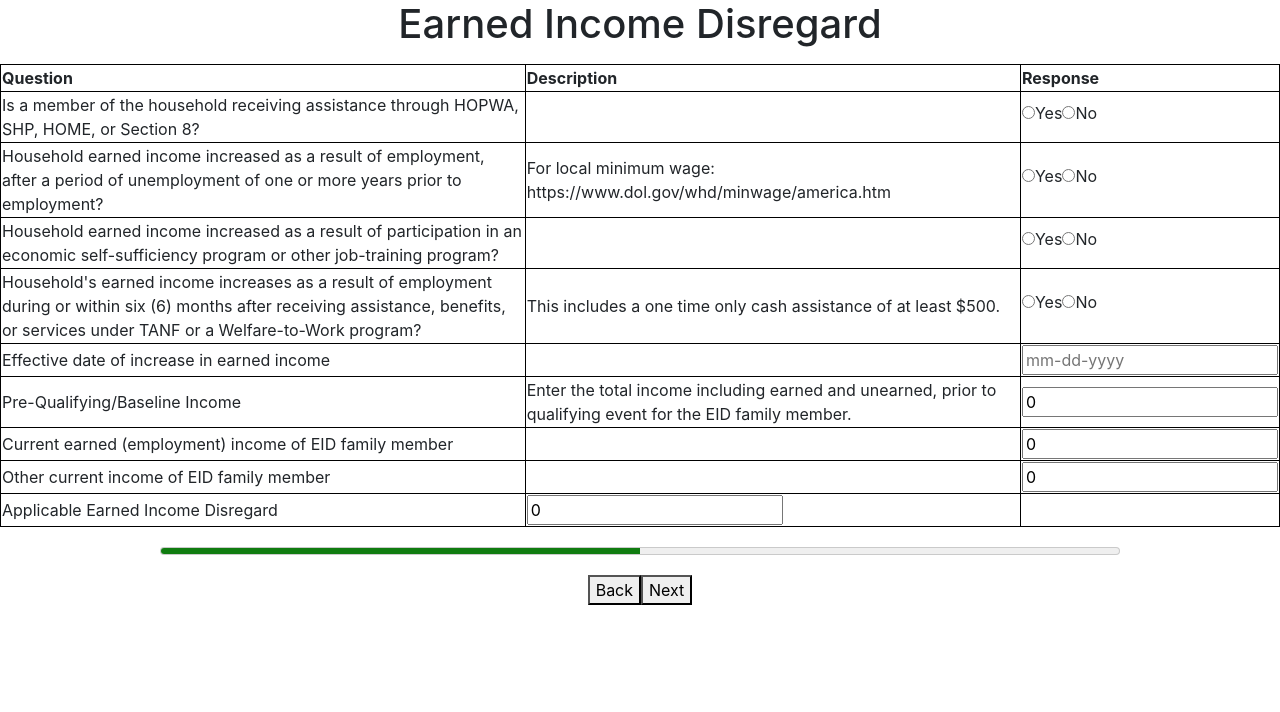
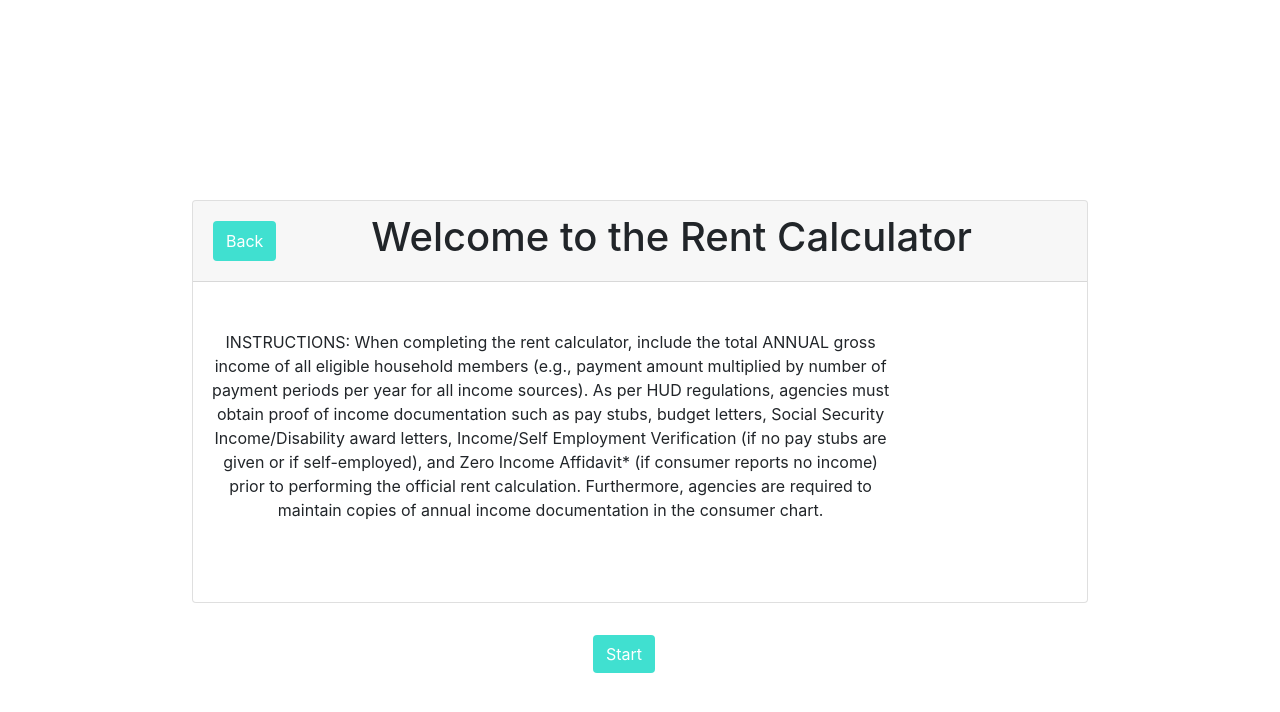
Before and after one commit to J-ah1/Housing-Rent-Calculator, a React (Create React App) app in the folder Client/: page /rentcalc/1 in a window 1280 px wide. Shown: the top 712 px of the page. Built offline with nearby package versions, Linux system fonts and the light colour scheme.

Commit message:
Modified: Styling for Rent Calculator

```diff
--- a/Client/src/Components/RentCalculator.js
+++ b/Client/src/Components/RentCalculator.js
@@ -16,7 +16,7 @@ class RentCalculator extends Component {
         super(props);
         this.state={
             id: -1,
-            page: 3,
+            page: 0,
             startDate: null,
             incomeIncreaseDate: false,
             page1Results: new Array(11).fill(0),
@@ -309,18 +309,19 @@ class RentCalculator extends Component {
 
         switch(this.state.page){
             case(0):
-                button = <button type="button" onClick={this.clickedNext}>Start</button>
+                button = <button className="btn text-white rent-calc-button" type="button" onClick={this.clickedNext}>Start</button>
                 break;
             case(5):
-                button = <button type="button" onClick={this.clickedBack}>Back</button>
+                button = <button className="btn text-white rent-calc-button"  type="button" onClick={this.clickedBack}>Back</button>
                 break;
             default:
-                button = <div>{this.state.page < 2 ? null : <button type="button" onClick={this.clickedBack}>Back</button>}<button type="button" onClick={this.clickedNext}>Next</button></div>
+                button = <div>{this.state.page < 2 ? null : <button className="btn text-white rent-calc-button"  type="button" onClick={this.clickedBack}>Back</button>}<button className="btn text-white rent-calc-button"  type="button" onClick={this.clickedNext}>Next</button></div>
                 break;
         }
 
         return(
             <div>
+
                     <form>
                         {inputs}
                     </form>
@@ -330,9 +331,10 @@ class RentCalculator extends Component {
                         <meter value={this.state.page - 1} min="0" max="4" style={{width: '75%'}}></meter>
                     </div>}
 
-                <div style={{display: 'flex', justifyContent: 'center'}}>
+                    <div id="rent-calc-button-container">
                     {button}
                     </div>
+
             </div>
         );
     }
--- a/Client/src/Components/RentCalculator0.js
+++ b/Client/src/Components/RentCalculator0.js
@@ -2,13 +2,18 @@ import React from 'react';
 
 export default function RentCalculator0(props){
     return(
-        <div align="center">
-                <button type = "button" onClick = {props.backHandler} style={{float : 'left', paddingRight : '5px'}}>Back</button>
-                {/* <button type = "button" onClick = { props.logOffHandler} style={{float : 'right', paddingRight : '5px'}}>Sign Out</button> */}
-                <h1>Welcome to the Rent Calculator </h1>
-                <p>INSTRUCTIONS: When completing the rent calculator, include the total ANNUAL gross income of all eligible household members (e.g., payment amount multiplied by number of payment periods per year for all income sources). As per HUD regulations, agencies must obtain proof of income documentation such as pay stubs, budget letters, Social Security Income/Disability award letters, Income/Self Employment Verification (if no pay stubs are given or if self-employed), and Zero Income Affidavit* (if consumer reports no income) prior to performing the official rent calculation. Furthermore, agencies are required to maintain copies of annual income documentation in the consumer chart.
+        <div id="rent-calc-intro-container" className="card pb-5" align="center">
+                <div id="rent-calc-intro-heading" className="card-header" >
+                    <button className="btn text-white mt-2" type = "button" onClick = {props.backHandler} >Back</button>
+                    <h1>Welcome to the Rent Calculator </h1>
+                    <span></span>
+                </div>
 
-                </p>
+                <div id="rent-calc-intro-description">
+                    <p>
+                        INSTRUCTIONS: When completing the rent calculator, include the total ANNUAL gross income of all eligible household members (e.g., payment amount multiplied by number of payment periods per year for all income sources). As per HUD regulations, agencies must obtain proof of income documentation such as pay stubs, budget letters, Social Security Income/Disability award letters, Income/Self Employment Verification (if no pay stubs are given or if self-employed), and Zero Income Affidavit* (if consumer reports no income) prior to performing the official rent calculation. Furthermore, agencies are required to maintain copies of annual income documentation in the consumer chart.
+                    </p>
+                </div>
         </div>
     )
 }
--- a/Client/src/Components/RentCalculator1.js
+++ b/Client/src/Components/RentCalculator1.js
@@ -37,6 +37,8 @@ export default function RentCalculator1(props){
         <div className="rent-calc-container" align="center">
                 {/* Here is where you add the contents of what will be displayed to screen */}
                 {/* <button type = "button" onClick = { props.logOffHandler} style={{float : 'right', paddingRight : '5px'}}>Sign Out</button> */}
+
+                <div className="rent-calc-background">
                     <h1>Gross Household Income</h1>
                     <div className="rent-calc-container-content">
                     {questions.map(question => {
@@ -60,7 +62,7 @@ export default function RentCalculator1(props){
                             <input className="rounded" value={props.total2} readOnly/>
                         </div>
                     </div>
-
+                </div>
 
         </div>
     )
--- a/Client/src/Components/RentCalculator3.js
+++ b/Client/src/Components/RentCalculator3.js
@@ -11,12 +11,12 @@ function questionType(props, type, count){
     let input
     switch(type){
         case("radio"):
-            input = <div>
-                    <input type="radio" id={count} name={count} onChange={props.inputHandler} checked={props.results[count] === "Yes" ? true : false}  value="Yes" />
-                    <label htmlFor="Yes">Yes</label>
-                    <input type="radio" id={count} name={count} onChange={props.inputHandler} checked={props.results[count] === "No" ? true : false} value="No" />
-                    <label htmlFor="No">No</label>
-                </div>
+            input = <div className="rent-calc-radio-container">
+                        <input type="radio" id={count} name={count} onChange={props.inputHandler} checked={props.results[count] === "Yes" ? true : false}  value="Yes" />
+                        <label className="mr-3" htmlFor="Yes">Yes</label>
+                        <input type="radio" id={count} name={count} onChange={props.inputHandler} checked={props.results[count] === "No" ? true : false} value="No" />
+                        <label htmlFor="No">No</label>
+                    </div>
             break;
         case("date"):
             input = <div>
@@ -29,7 +29,9 @@ function questionType(props, type, count){
             </div>
             break;
         default:
-            input = <input onChange={props.inputHandler} id={count} value={props.results[count]} type="number" min="0" />
+            input = <div>
+            <input onChange={props.inputHandler} id={count} value={props.results[count]} type="number" min="0" />
+            </div>
             break;
     }
     return input
@@ -44,12 +46,34 @@ export default function RentCalculator3(props){
     let count = -1;
 
     return(
-        <div align="center">
+        <div className="rent-calc-container" align="center">
         {/* Here is where you add the contents of what will be displayed to screen */}
 
             {/* <button type = "button" onClick = { props.logOffHandler} style={{float : 'right', paddingRight : '5px'}}>Sign Out</button> */}
             <h1>Earned Income Disregard</h1>
-            <table>
+            <div className="rent-calc-container-content">
+                {questions.map(question => {
+                                    count++
+                                    return (<div className="rent-calc-question-container" key={count}>
+                                        <div className="rent-calc-question-label-description">
+                                            <p className="rent-calc-label">{count + 1}. {question.label}</p>
+                                            <p className="rent-calc-description">{question.description}</p>
+                                        </div>
+
+                                        {questionType(props, question.type, count)}
+
+                                    </div>)
+                                }
+                    )
+                }
+                <div className="rent-calc-question-container mt-3 mb-4">
+                    <p className="rent-calc-label">{results[0].label}</p>
+                    <input className="rounded" value={props.total1} readOnly/>
+                </div>
+            </div>
+
+
+            {/* <table>
                 <thead>
                     <tr>
                         <th>Question</th>
@@ -73,7 +97,7 @@ export default function RentCalculator3(props){
                             <td><input value={props.total1} readOnly/></td>
                         </tr>
                     </tfoot>
-            </table>
+            </table> */}
         </div>
     )
 }
--- a/Client/src/Components/RentCalculator4.js
+++ b/Client/src/Components/RentCalculator4.js
@@ -6,32 +6,59 @@ export default function RentCalculator4(props){
     let results = [calcQuestions['annualGrossIncome'], calcQuestions['totalAllowance'], calcQuestions['annualAdjustedIncome'], calcQuestions['monthlyAdjustedIncome']]
 
     return(
-        <div align="center">
+        <div className="rent-calc-container" align="center">
                 <h1>Monetary Allowances</h1>
-                <table>
-                    <tbody>
-                        <tr>
-                            <td>{results[0].label}</td>
-                            <td><input value={props.total1} onChange={props.inputHandler}  readOnly/></td>
-                            <td><button type="button" onClick={() => props.viewHandler(1)}>Review</button></td>
-                        </tr>
-                        <tr>
-                            <td>{results[1].label}</td>
-                            <td><input value={props.total2} readOnly/></td>
-                            <td><button type="button" onClick={() => props.viewHandler(2)}>Review</button></td>
-                        </tr>
-                        <tr>
-                            <td>{results[2].label}</td>
-                            <td><input value={props.total3 } readOnly/></td>
-                            <td><button type="button" onClick={() => props.viewHandler(3)}>Review</button></td>
-                        </tr>
-                        <tr>
-                            <td>{results[3].label}</td>
-                            <td><input value={props.total4} readOnly/></td>
-                            <td><button type="button" onClick={() => props.viewHandler(2)}>Review</button></td>
-                        </tr>
-                    </tbody>
-                </table>
+
+                <div className="rent-calc-container-content">
+
+                    <div className="rent-calc-result-container">
+                        <div>
+                            <p className="rent-calc-label">{results[0].label}</p>
+                        </div>
+                        <div>
+                            <input className="rounded" value={props.total1} onChange={props.inputHandler}  readOnly/>
+                        </div>
+                        <div>
+                            <button className="btn text-white rent-calc-button" type="button" onClick={() => props.viewHandler(1)}>Review</button>
+                        </div>
+
+                    </div>
+                    <div className="rent-calc-result-container">
+                        <div>
+                            <p className="rent-calc-label mr-5">{results[1].label}</p>
+                        </div>
+                        <div>
+                        <input className="rounded"  value={props.total2} readOnly/>
+                        </div>
+                        <div>
+                        <button className="btn text-white rent-calc-button" type="button" onClick={() => props.viewHandler(2)}>Review</button>
+                        </div>
+                    </div>
+
+                    <div className="rent-calc-result-container">
+                        <div>
+                        <p className="rent-calc-label">{results[2].label}</p>
+                        </div>
+                        <div>
+                        <input className="rounded"  value={props.total3 } readOnly/>
+                        </div>
+                        <div>
+                        <button className="btn text-white rent-calc-button" type="button" onClick={() => props.viewHandler(3)}>Review</button>
+                        </div>
+                    </div>
+
+                    <div className="rent-calc-result-container">
+                        <div>
+                        <p className="rent-calc-label">{results[3].label}</p>
+                        </div>
+                        <div>
+                        <input className="rounded"  value={props.total4} readOnly/>
+                        </div>
+                        <div>
+                        <button className="btn text-white rent-calc-button" type="button" onClick={() => props.viewHandler(2)}>Review</button>
+                        </div>
+                    </div>
+                </div>
         </div>
     )
 }
--- a/Client/src/Components/RentCalculator5.js
+++ b/Client/src/Components/RentCalculator5.js
@@ -6,9 +6,9 @@ function questionType(props, type, count){
     switch(type){
         case("radio"):
             input = <div>
-                    <input type="radio" id={count} name={count} onChange={props.inputHandler} checked={props.results[count] === "Yes" ? true : false}  value="Yes" />
-                    <label htmlFor="Yes">Yes</label>
-                    <input type="radio" id={count} name={count} onChange={props.inputHandler} checked={props.results[count] === "No" ? true : false} value="No" />
+                    <input className="mr-2" type="radio" id={count} name={count} onChange={props.inputHandler} checked={props.results[count] === "Yes" ? true : false}  value="Yes" />
+                    <label className="mr-3" htmlFor="Yes">Yes</label>
+                    <input className="mr-2" type="radio" id={count} name={count} onChange={props.inputHandler} checked={props.results[count] === "No" ? true : false} value="No" />
                     <label htmlFor="No">No</label>
                 </div>
             break;
@@ -16,7 +16,7 @@ function questionType(props, type, count){
             input = <input onChange={props.inputHandler} id={count} value={props.results[count]} type="date"  />
             break;
         default:
-            input = <input onChange={props.inputHandler} id={count} value={props.results[count]} type="number" min="0" />
+            input = <input className="rounded"  onChange={props.inputHandler} id={count} value={props.results[count]} type="number" min="0" />
             break;
     }
     return input
@@ -30,40 +30,39 @@ export default function RentCalculator5(props){
     let count = -1;
 
     return(
-        <div align="center">
+        <div className="rent-calc-container" align="center">
                 <h1>Results</h1>
-                <table>
-                    <thead>
-                        <tr>
-                            <th>Question</th>
-                            <th>Description</th>
-                            <th>Response</th>
-                        </tr>
-                    </thead>
-                    <tbody>
-                        {questions.map(question => {
-                            count++
-                            return (<tr key={count}>
-                                <td>{question.label}</td>
-                                <td>{question.description}</td>
-                                <td>{questionType(props, question.type, count)}</td>
-                            </tr>)
-                        })}
-                    </tbody>
-                    <tfoot>
-                        <tr>
-                            <td>{results[0].label}</td>
-                            <td>{results[0].description}</td>
-                            <td><input value={props.total1} readOnly/></td>
-                        </tr>
-                        <tr>
-                            <td>{results[1].label}</td>
-                            <td><input value={props.total2} readOnly/></td>
-                        </tr>
-                    </tfoot>
-                </table>
-                <div style={{display: 'flex', justifyContent: 'center', marginTop: '2%'}}>
-                   <button onClick={props.submit}>Submit</button>
+
+                <div className="rent-calc-container-content">
+
+                    {questions.map(question => {
+                                count++
+                                return (<div className="rent-calc-question-container" key={count}>
+                                    <div className="rent-calc-question-label-description">
+                                        <p className="rent-calc-label">{count + 1}. {question.label}</p>
+                                        <p className="rent-calc-description">{question.description}</p>
+                                    </div>
+                                    <div>
+                                    {questionType(props, question.type, count)}
+                                    </div>
+                                </div>)
+                    })}
+                    <div className="rent-calc-question-container">
+                        <div className="rent-calc-question-label-description">
+                            <p className="rent-calc-label">{results[0].label}</p>
+                            <p className="rent-calc-description">{results[0].description}</p>
+                        </div>
+                        <div>
+                            <input className="rounded"  value={props.total1} readOnly/>
+                        </div>
+                    </div>
+                    <div className="rent-calc-question-container">
+                        <p className="rent-calc-label"> {results[1].label}</p>
+                        <input className="rounded"  value={props.total2} readOnly/>
+                    </div>
+                </div>
+                <div className="mt-5 mb-5">
+                   <button className="btn text-white rent-calc-button" onClick={props.submit}>Submit</button>
                 </div>
         </div>
     )
--- a/Client/src/Styles/Calculator.css
+++ b/Client/src/Styles/Calculator.css
@@ -8,13 +8,53 @@ table, thead > tr > th, tbody > tr > td, tfoot > tr > td {
     border: 1px solid black;
 }
 
+#rent-calc-intro-container{
+    margin: 25vh 15% 0 15%;
+}
+
+#rent-calc-intro-heading{
+    display: flex;
+    justify-content: space-between;
+}
+
+#rent-calc-intro-heading > button{
+    background: turquoise;
+    justify-self: left;
+    height: 2.5em;
+}
+
+#rent-calc-intro-heading > button:hover{
+    background: mediumturquoise;
+}
+
+#rent-calc-intro-description{
+    display: flex;
+    justify-content: center;
+    width: 80%;
+    margin-top: 2em;
+}
+
+#rent-calc-intro-description > p{
+    padding: 1em;
+}
+
+
 .rent-calc-container{
     margin-top: 5vh;
 }
 
+.rent-calc-background{
+    align-self: center;
+    background-color: whitesmoke;
+    width: 90%;
+    padding: 2em;
+    border: grey solid 2px;
+    border-radius: 5px;
+}
+
 .rent-calc-container-content{
     margin-top: 5vh;
-    width: 50%;
+    width: 70%;
 }
 
 .rent-calc-question-container{
@@ -38,3 +78,38 @@ table, thead > tr > th, tbody > tr > td, tfoot > tr > td {
     text-align: left;
     margin-left: 2em;
 }
+
+.rent-calc-radio-container{
+    display: flex;
+}
+
+#rent-calc-button-container{
+    display: flex;
+    justify-content: center;
+    margin: 2em 0 3em 0;
+}
+
+.rent-calc-button{
+    background: turquoise;
+    margin-right: 2em;
+}
+
+.rent-calc-button:hover{
+    background: mediumturquoise;
+}
+
+.rent-calc-result-container{
+    display: flex;
+    justify-content: space-between;
+    width: 80%;
+    margin-bottom: 2em;
+}
+
+.rent-calc-result-container > *{
+    width: 33%;
+    /* margin: 2em 1em; */
+}
+
+.rent-calc-result-container > div > p{
+    text-align: left;
+}
```
Lines whose indentation alone changed are shown as unchanged.
